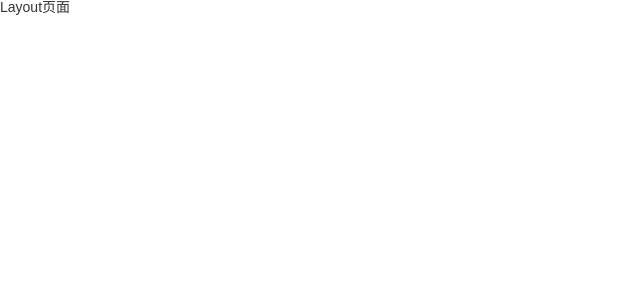
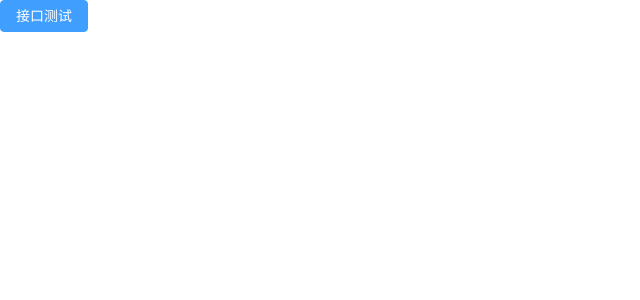
Before and after one commit to QingYiShiDeCha/security-admin-demo, a Vue app in the folder Security-Admin-Vue/: page / in a window 1280 px wide. Shown: the top 300 px of the page, without its empty margins (0-640 px from the left). Built offline with nearby package versions, Linux system fonts and the light colour scheme.

Commit message:
feat✨: 接口测试

```diff
--- a/Security-Admin-Vue/src/layout/index.vue
+++ b/Security-Admin-Vue/src/layout/index.vue
@@ -1,10 +1,15 @@
 <template>
   <div>
-    Layout页面
+    <el-button type="primary" @click="getUserList">接口测试</el-button>
   </div>
 </template>
 
-<script setup lang="ts">
+<script setup>
+import { ListUser } from '@/api/user'
+async function getUserList() {
+  const res = await ListUser()
+  console.log(res)
+}
 
 </script>
 
```
